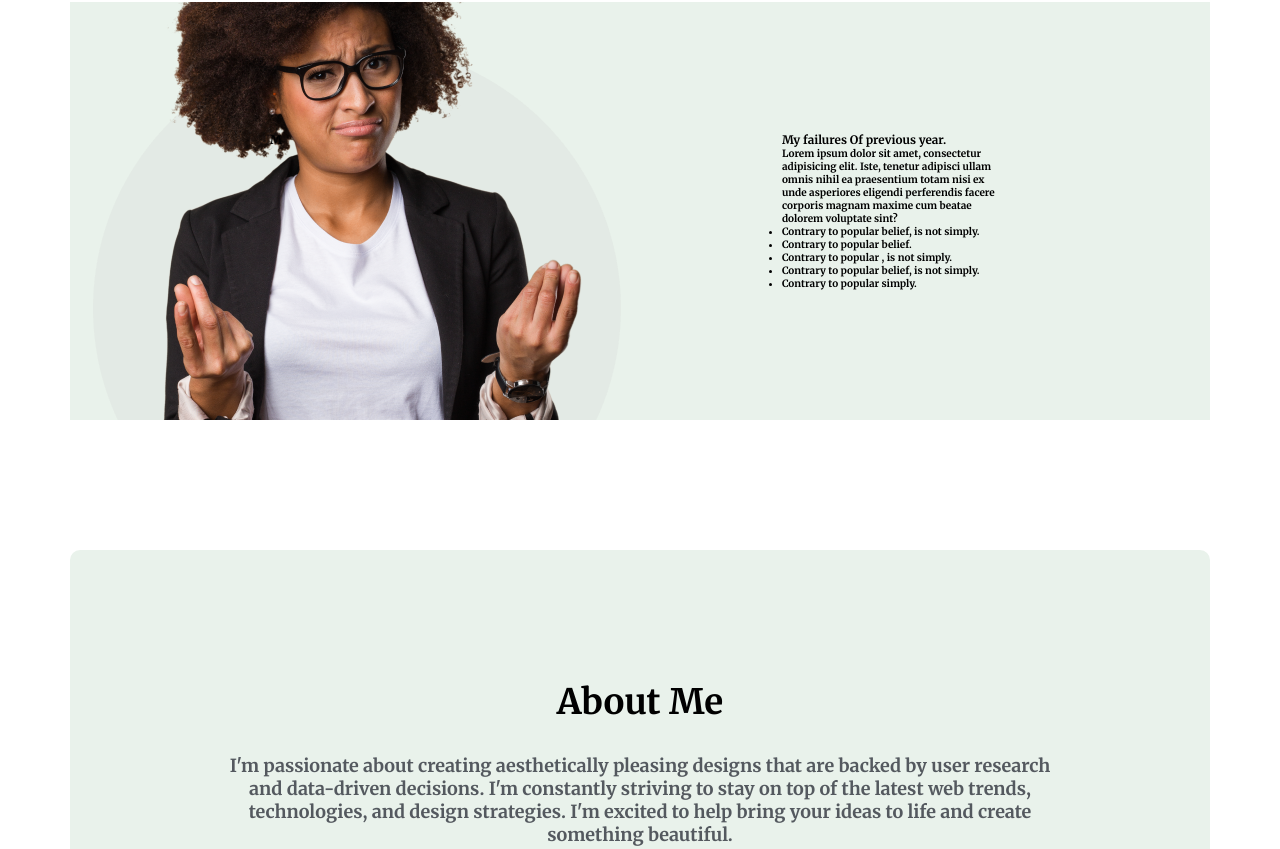
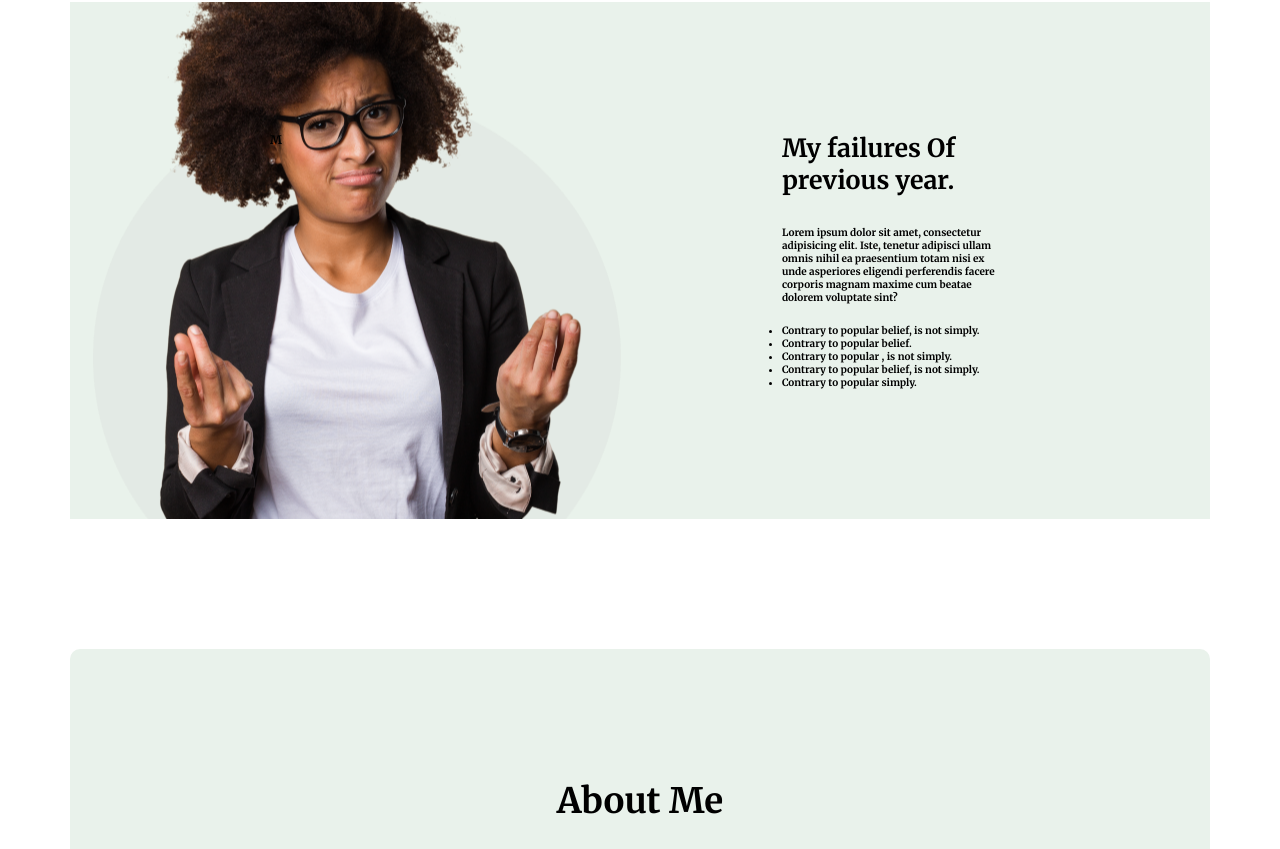
Before and after one commit to fxinfo24/first-assignment, a plain HTML site: page index.html in a window 1280 px wide. Shown: the part 828-1677 px from the top of the page. Drawn offline with Linux system fonts and the light colour scheme.

Commit message:
CTA Button fixed

```diff
--- a/index.html
+++ b/index.html
@@ -34,11 +34,11 @@
 
             </div>
             <div>
-                <h3>My failures Of previous year.</h3>
+                <h3 class="contact-title">My failures Of previous year.</h3>
                 <p>
                     Lorem ipsum dolor sit amet, consectetur adipisicing elit. Iste, tenetur adipisci ullam omnis nihil ea praesentium totam nisi ex unde asperiores eligendi perferendis facere corporis magnam maxime cum beatae dolorem voluptate sint?
                 </p>
-                <ul>
+                <ul class="contact-list">
                     <li>Contrary to popular belief, is not simply.</li>
                     <li>Contrary to popular belief.</li>
                     <li>Contrary to popular , is not simply.</li>
@@ -104,7 +104,7 @@
         <section class="call-now">
             <div class="call-now-items">
 
-                <h2>Awlays keep a positive mindset</h2>
+                <h2 class="call-now-title">Awlays keep a positive mindset</h2>
                 <button class="btn-primary">Call Now</button>
             </div>
         </section>
--- a/resources/styles/style.css
+++ b/resources/styles/style.css
@@ -198,6 +198,13 @@ main {
     margin-bottom: 24px;
     width: 100%;
 }
+.contact-title{
+    font-size: 25px;
+    margin-bottom: 30px;
+}
+.contact-list{
+    margin-top: 20px;
+}
 .call-now{
     background-image: url('../images/watch.png');
     min-height: 170px;
@@ -210,7 +217,12 @@ main {
     padding-top: 50px;
     margin-left: 70px;
     font-size: 20px;
-
+}
+.call-now-title{
+    margin-bottom: 20px;
+}
+.call-now .btn-primary{
+    margin-bottom: 20px;
 }
 
 /* Bottom section */
```
